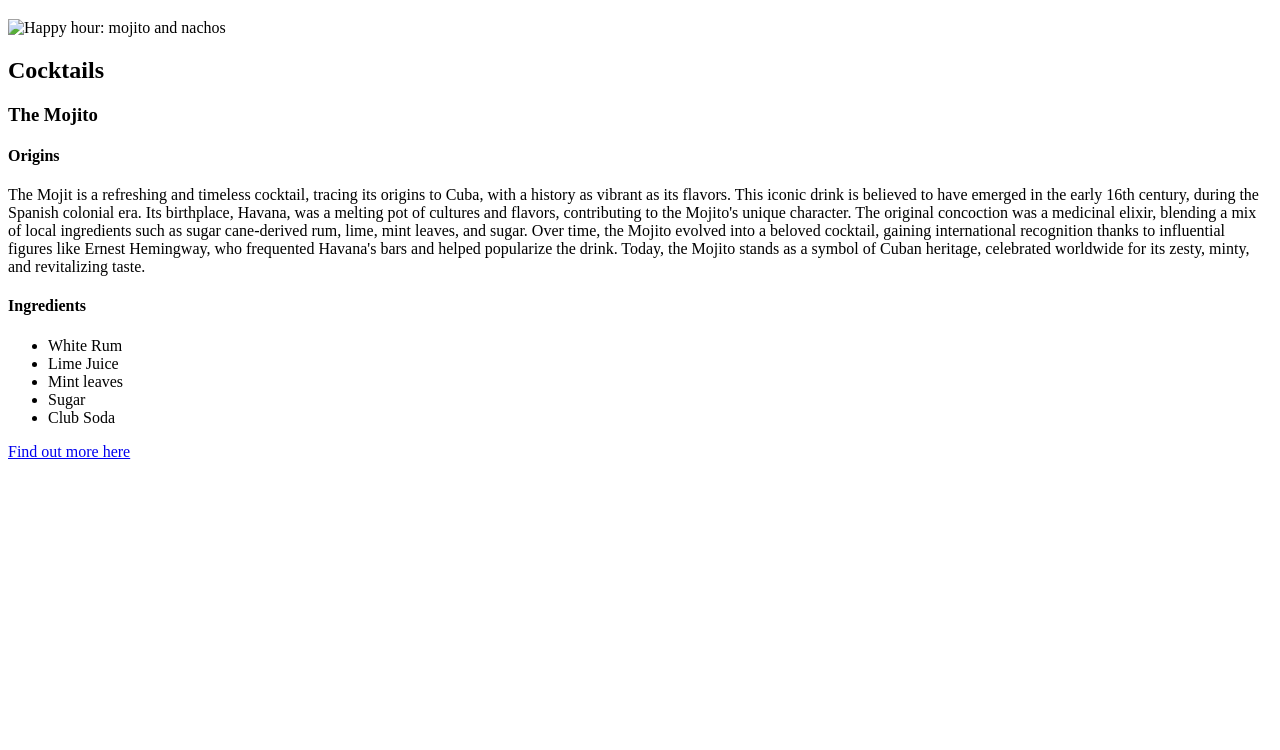
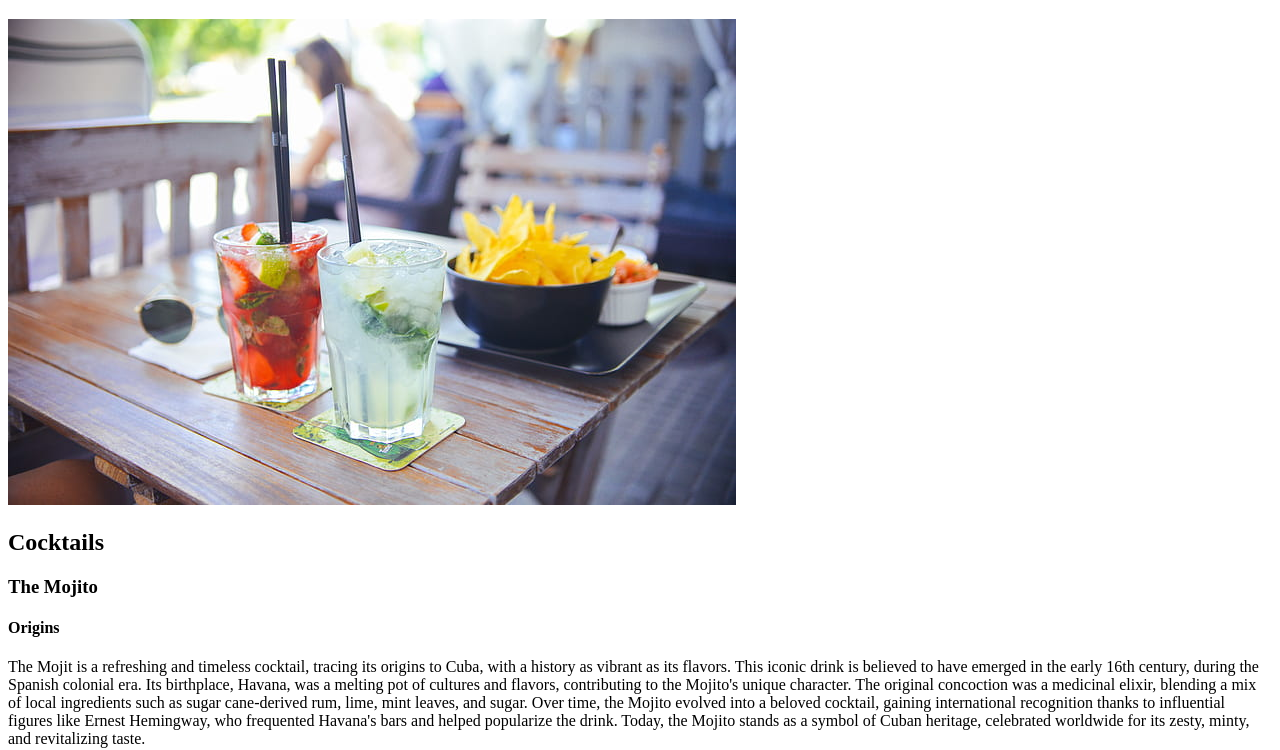
Before and after one commit to yandriantsoa/yannrick.github.io, a plain HTML site: page index.html in a window 1280 px wide. Shown: the part 61-811 px from the top of the page. Drawn offline with Linux system fonts and the light colour scheme.

Commit message:
changed image path

```diff
--- a/index.html
+++ b/index.html
@@ -7,7 +7,7 @@
   </head>
   <body>
     <h1>Dashing cocktails and aperitifs recipe</h1>
-    <img src="images/lab1-img2.png" alt="Happy hour: mojito and nachos" />
+    <img src="web-projects/test-site/images/lab1-img2.png" alt="Happy hour: mojito and nachos" />
     <h2>Cocktails</h2>
     <h3>The Mojito</h3>
     <h4>Origins</h4>
```
